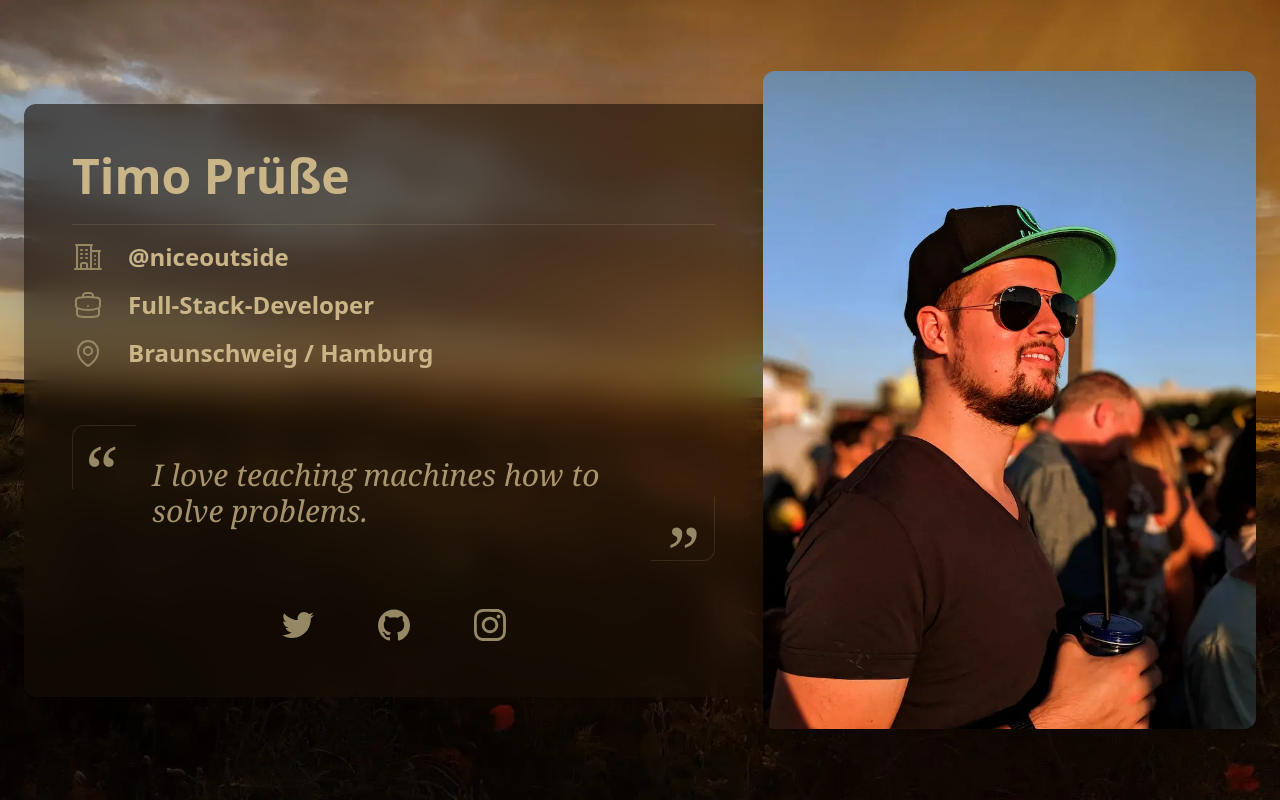
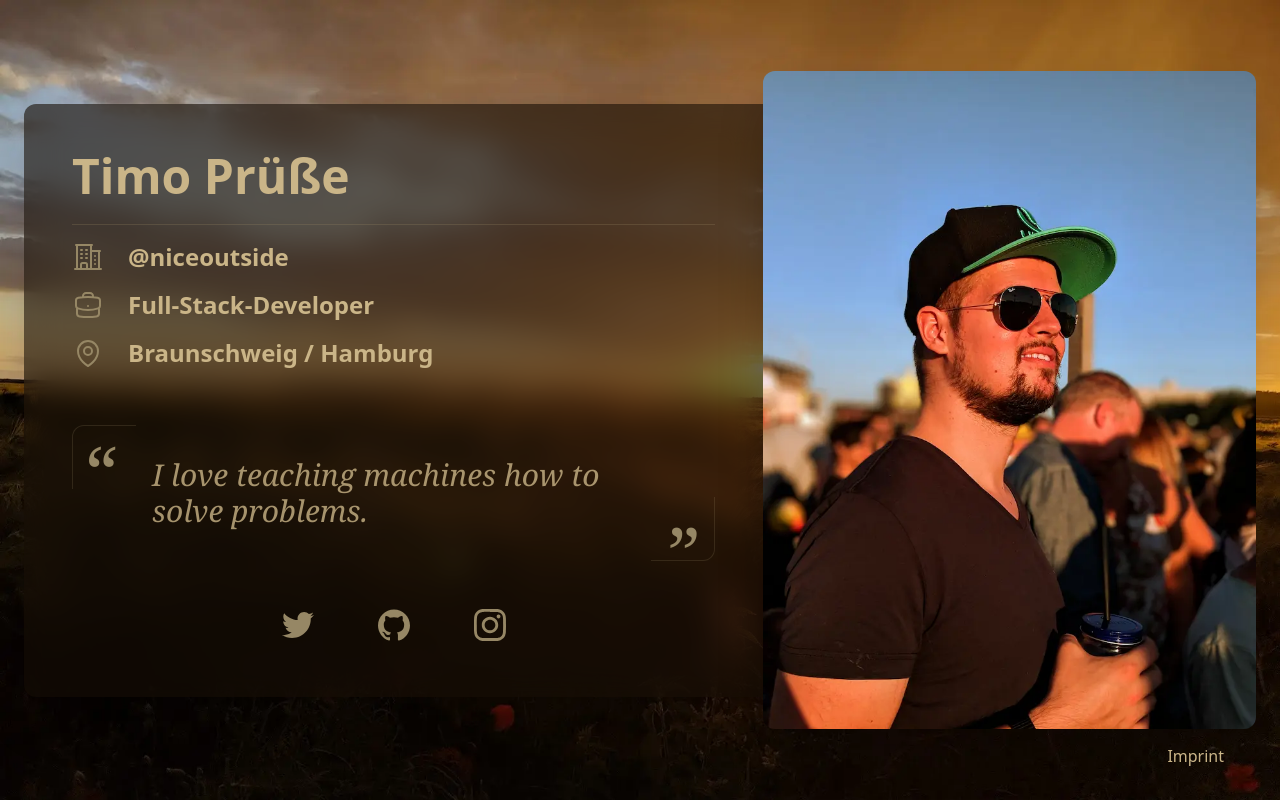
Before and after one commit to timopruesse/timopruesse_personal, a SvelteKit app: page / in a window 1280 px wide. Built offline with nearby package versions, Linux system fonts and the light colour scheme.

Commit message:
fix imprint link

```diff
--- a/src/routes/+layout.svelte
+++ b/src/routes/+layout.svelte
@@ -2,7 +2,7 @@
 	import '../app.css';
 </script>
 
-<section class="min-h-screen w-screen overflow-hidden bg-cover antialiased lg:px-6">
+<section class="h-screen overflow-hidden bg-cover antialiased lg:px-6">
 	<slot />
 </section>
 
--- a/src/routes/+page.svelte
+++ b/src/routes/+page.svelte
@@ -11,7 +11,9 @@
 	<meta name="description" content="This is the personal website of Timo Prüße." />
 </svelte:head>
 
-<div class="max-w-screen-xl flex items-center h-auto lg:h-screen flex-wrap mx-auto mt-32 lg:mt-0">
+<div
+	class="max-w-screen-xl flex items-center h-auto lg:h-full flex-wrap mx-auto mt-32 lg:mt-0 relative"
+>
 	<div
 		class="w-full lg:w-1/2 xl:w-3/5 rounded-l-xl max-lg:rounded-r-xl shadow-2xl bg-primary-1/60 backdrop-blur-lg mx-4 lg:mx-0 text-accent-1"
 	>
@@ -97,7 +99,9 @@
 			class="rounded-xl shadow-2xl hidden lg:block object-contain"
 		/>
 	</div>
-	<nav class="flex items-center justify-center lg:justify-end flex-1 max-lg:my-6">
+	<nav
+		class="flex items-center justify-center flex-1 max-lg:my-6 lg:absolute lg:bottom-8 lg:right-8"
+	>
 		<a href="/imprint" class="text-accent-1 hover:text-accent-2">Imprint</a>
 	</nav>
 </div>
```
